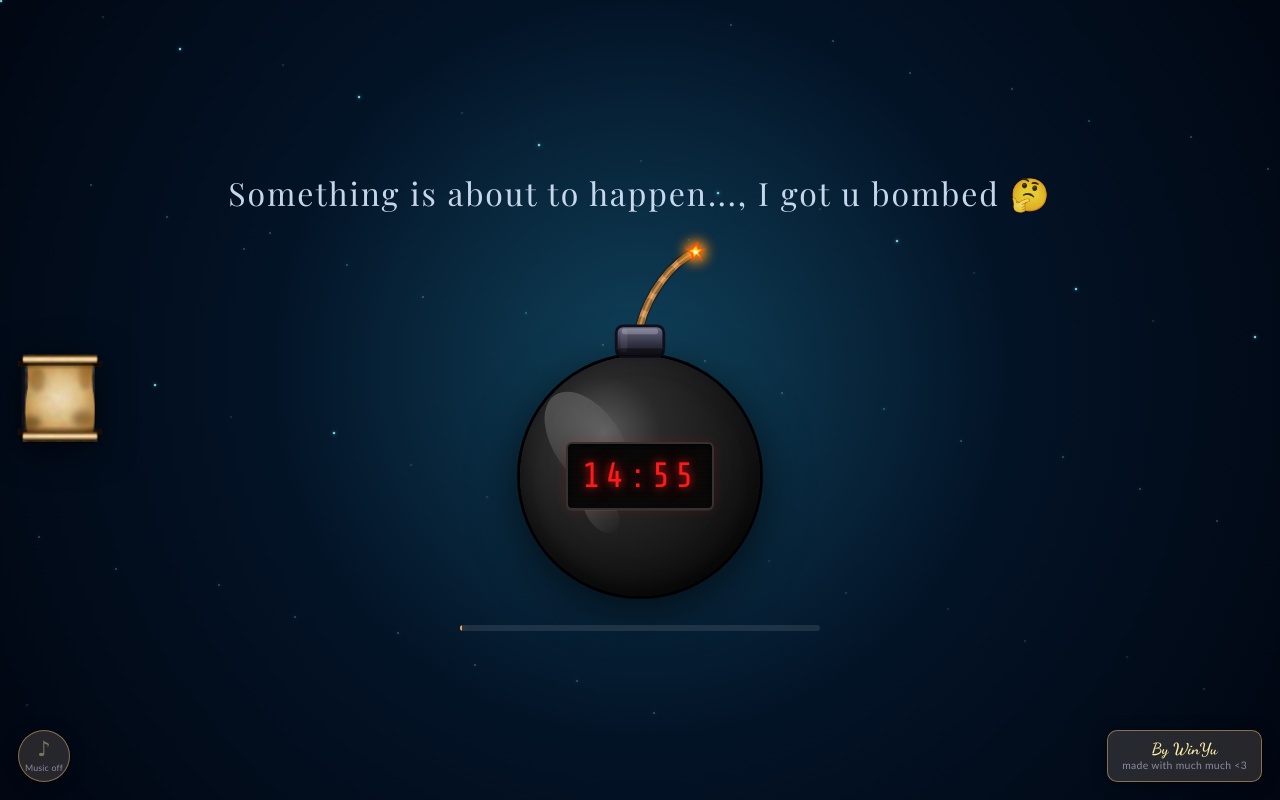
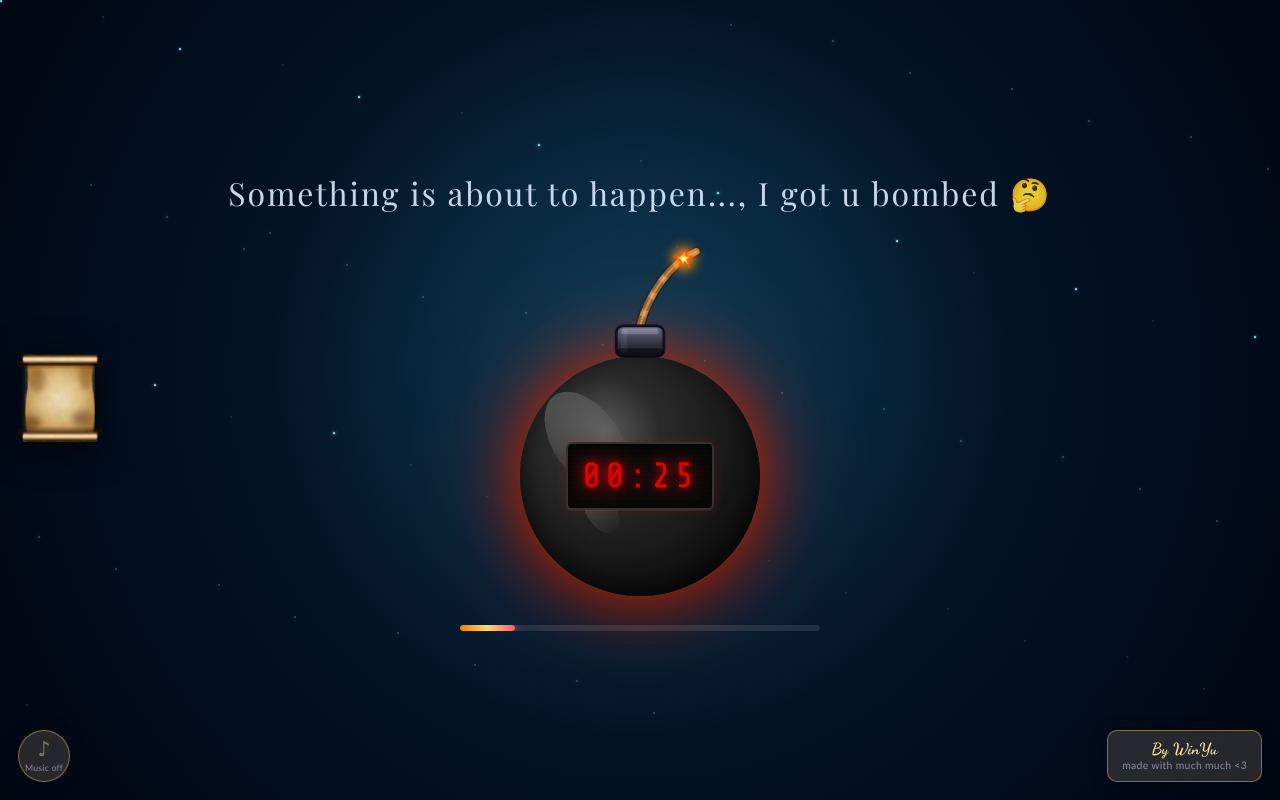
Before and after one commit to Kusk24/ice-breaker, a Next.js app: page /countdown in a window 1280 px wide. Built offline with nearby package versions, Linux system fonts and the light colour scheme.

Commit message:
Bomb Animation Changed

```diff
--- a/app/countdown/page.tsx
+++ b/app/countdown/page.tsx
@@ -4,7 +4,7 @@ import type { CSSProperties } from "react";
 import { useRouter } from "next/navigation";
 import { siteText } from "@/lib/content";
 
-const TOTAL_SECONDS = 15 * 60; // TODO: change back to 10 * 60 (10 minutes)
+const TOTAL_SECONDS = 30; // TODO: change back to 10 * 60 (10 minutes)
 const STORAGE_KEY = "bomb-countdown-start";
 
 const stars = Array.from({ length: 60 }, (_, i) => ({
@@ -77,8 +77,9 @@ export default function CountdownPage() {
   }, [done, router]);
 
   const progress = 1 - remaining / TOTAL_SECONDS; // 0 → 1
-  const isUrgent = remaining <= 60;
-  const isAlmostDone = remaining <= 10;
+  const isWarning = remaining <= 120 && remaining > 60; // 2min–1min: building tension
+  const isUrgent = remaining <= 60;                     // 1min: danger
+  const isAlmostDone = remaining <= 10;                  // 10s: extreme
 
   // Spark position along cubic bezier: M 50,58 C 56,34 72,12 90,4
   // t=1 (progress=0) → spark at tip (90,4); t=0 (progress=1) → spark at cap (50,58)
@@ -106,7 +107,7 @@ export default function CountdownPage() {
       </p>
 
       {/* Bomb */}
-      <div className={`bomb-wrap ${done ? "bomb-wrap--exploded" : ""} ${isUrgent ? "bomb-wrap--urgent" : ""} ${isAlmostDone ? "bomb-wrap--shake" : ""}`}>
+      <div className={`bomb-wrap ${done ? "bomb-wrap--exploded" : ""} ${isWarning ? "bomb-wrap--warning" : ""} ${isUrgent ? "bomb-wrap--urgent" : ""} ${isAlmostDone ? "bomb-wrap--shake" : ""}`}>
 
         {/* Cap + Fuse — cap sits at bottom of SVG on top of bomb sphere, fuse curls up-right */}
         <svg className="bomb-cap-svg" viewBox="0 0 100 90" xmlns="http://www.w3.org/2000/svg" aria-hidden overflow="visible">
--- a/app/globals.css
+++ b/app/globals.css
@@ -2902,21 +2902,60 @@ body {
   animation: cd-fade-in-up 1.2s ease 0.3s forwards;
 }
 
+/* ── 2min warning: subtle orange glow, slow pulse ── */
+.bomb-wrap--warning .bomb-body {
+  box-shadow:
+    0 0 30px rgba(255, 140, 20, 0.35),
+    0 10px 40px rgba(0, 0, 0, 0.6),
+    inset 0 -8px 20px rgba(0, 0, 0, 0.5);
+  animation: bomb-pulse-warning 1.4s ease-in-out infinite;
+}
+
+@keyframes bomb-pulse-warning {
+  0%, 100% { box-shadow: 0 0 30px rgba(255, 140, 20, 0.35), 0 10px 40px rgba(0,0,0,0.6), inset 0 -8px 20px rgba(0,0,0,0.5); }
+  50%       { box-shadow: 0 0 55px rgba(255, 160, 30, 0.55), 0 10px 50px rgba(0,0,0,0.7), inset 0 -8px 24px rgba(0,0,0,0.6); }
+}
+
+/* ── 1min urgent: bright red-orange glow, faster pulse ── */
 .bomb-wrap--urgent .bomb-body {
   box-shadow:
-    0 0 40px rgba(255, 80, 20, 0.5),
+    0 0 60px rgba(255, 60, 10, 0.7),
+    0 0 120px rgba(255, 30, 0, 0.3),
     0 10px 50px rgba(0, 0, 0, 0.7),
     inset 0 -8px 24px rgba(0, 0, 0, 0.6);
-}
-
+  animation: bomb-pulse-urgent 0.6s ease-in-out infinite;
+}
+
+@keyframes bomb-pulse-urgent {
+  0%, 100% { box-shadow: 0 0 60px rgba(255, 60, 10, 0.7), 0 0 120px rgba(255, 30, 0, 0.3), 0 10px 50px rgba(0,0,0,0.7), inset 0 -8px 24px rgba(0,0,0,0.6); }
+  50%       { box-shadow: 0 0 90px rgba(255, 40, 0, 0.9), 0 0 180px rgba(255, 0, 0, 0.5), 0 10px 60px rgba(0,0,0,0.8), inset 0 -8px 28px rgba(0,0,0,0.7); }
+}
+
+/* ── 10s extreme: chaotic shake + violent red glow ── */
 .bomb-wrap--shake {
-  animation: bomb-shake 0.12s ease-in-out infinite;
+  animation: cd-fade-in-up 1.2s ease 0.3s forwards, bomb-shake 0.07s ease-in-out infinite;
+}
+
+.bomb-wrap--shake .bomb-body {
+  box-shadow:
+    0 0 100px rgba(255, 0, 0, 1),
+    0 0 200px rgba(255, 50, 0, 0.6),
+    0 10px 60px rgba(0, 0, 0, 0.8),
+    inset 0 -8px 30px rgba(0, 0, 0, 0.7) !important;
+  animation: bomb-pulse-extreme 0.2s ease-in-out infinite !important;
+}
+
+@keyframes bomb-pulse-extreme {
+  0%, 100% { box-shadow: 0 0 100px rgba(255, 0, 0, 1), 0 0 200px rgba(255, 50, 0, 0.6), 0 10px 60px rgba(0,0,0,0.8), inset 0 -8px 30px rgba(0,0,0,0.7); }
+  50%       { box-shadow: 0 0 140px rgba(255, 0, 0, 1), 0 0 280px rgba(255, 80, 0, 0.8), 0 10px 70px rgba(0,0,0,0.9), inset 0 -8px 34px rgba(0,0,0,0.8); }
 }
 
 @keyframes bomb-shake {
   0%, 100% { transform: translateX(0) rotate(0deg); }
-  25%  { transform: translateX(-5px) rotate(-2deg); }
-  75%  { transform: translateX(5px) rotate(2deg); }
+  20%  { transform: translateX(-6px) rotate(-3deg); }
+  40%  { transform: translateX(7px) rotate(3deg); }
+  60%  { transform: translateX(-5px) rotate(-2deg); }
+  80%  { transform: translateX(6px) rotate(2deg); }
 }
 
 /* ── Unified cap + fuse SVG ── */
```
